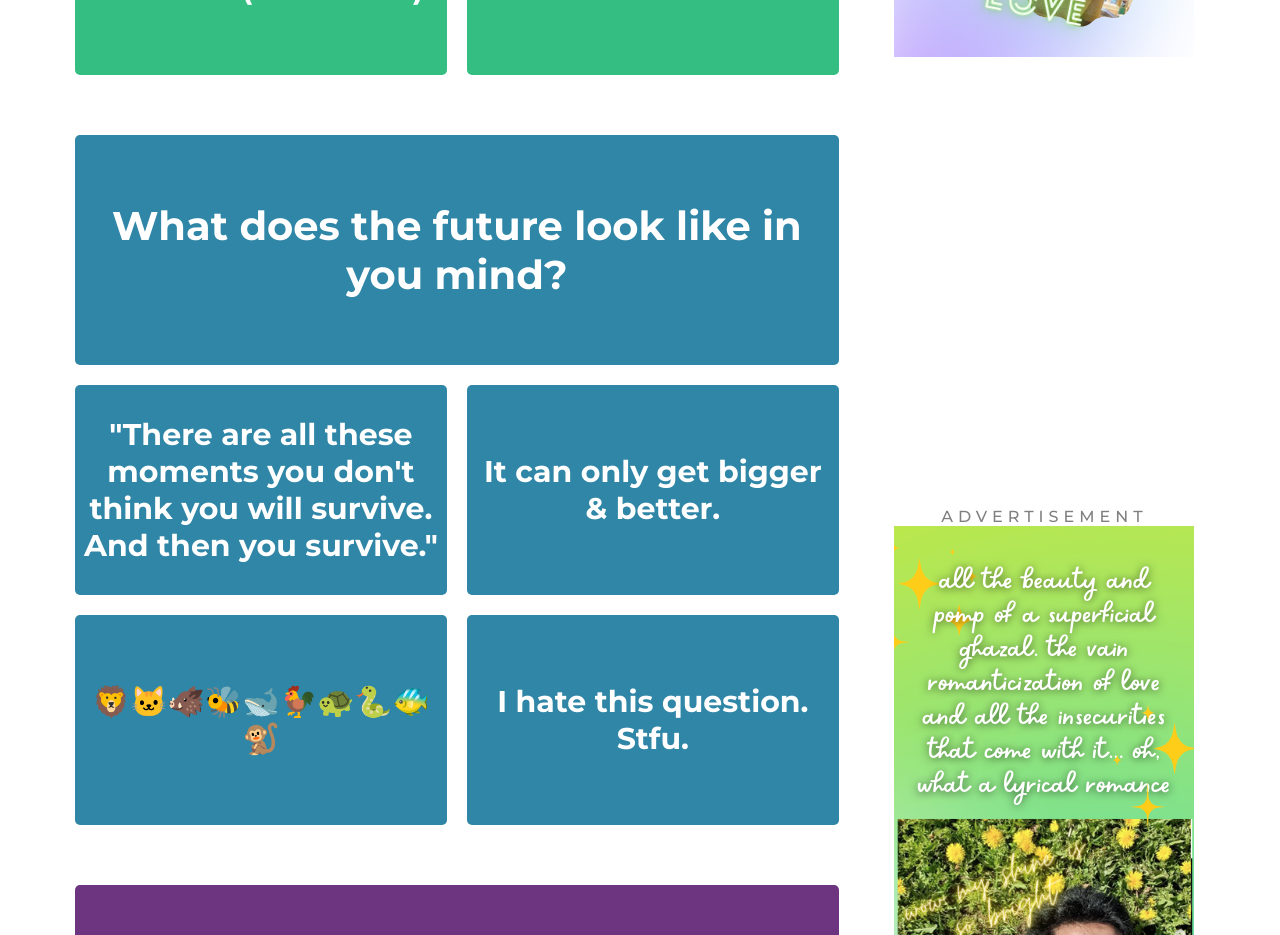
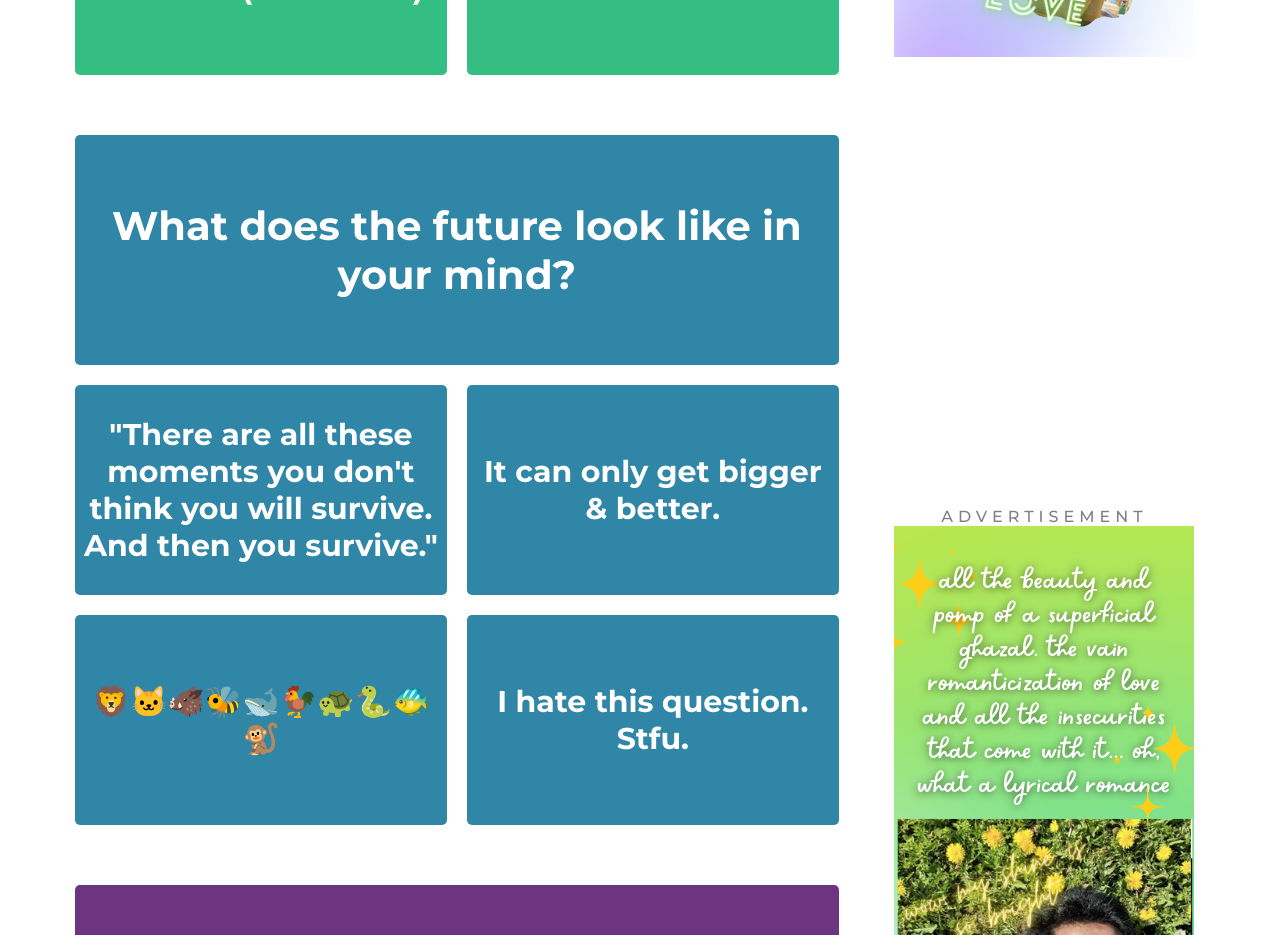
Before and after one commit to adityaisnotaraja/buzzfeed, a React (Create React App) app: page / in a window 1280 px wide. Shown: the part 3240-4175 px from the top of the page. Built offline with nearby package versions, Linux system fonts and the light colour scheme.

Commit message:
minor changes

```diff
--- a/src/QuestionsLog.js
+++ b/src/QuestionsLog.js
@@ -3,7 +3,7 @@ const QuestionsLog = [
     { question: "What do you like to do in your free time?", options: ["Read, weep & repeat", "Cook & clean a.k.a 'self-care'", "Nap, slumber & sleep", "Organise a fun activity!"], results: [1, 3, 2, 0] },
     { question: "It's lunchtime! What are you eating?", options: ["Depends on what I'm reading", "Reheated kichdi & biryani", "Does alcohol count?", "Takeout"], results: [3, 0, 2, 1] },
     { question: "It's Saturday night! What does the playlist look like?!", options: ["Farida Khannun on loop", "Broadway!", "Ben Platt, Adele, All Too Well (10 Min Ver)", "Whatever's playing on Discord"], results: [0, 2, 1, 3] },
-    { question: "What does the future look like in you mind?", options: ["\"There are all these moments you don't think you will survive. And then you survive.\"", "It can only get bigger & better.", "🦁🐱🐗🐝🐋🐓🐢🐍🐠🐒", "I hate this question. Stfu."], results: [0, 3, 2, 1] },
+    { question: "What does the future look like in your mind?", options: ["\"There are all these moments you don't think you will survive. And then you survive.\"", "It can only get bigger & better.", "🦁🐱🐗🐝🐋🐓🐢🐍🐠🐒", "I hate this question. Stfu."], results: [0, 3, 2, 1] },
     { question: "And finally, what do you think of the novel, Memory of Light?", options: ["A lyrical romance", "A superficial ghazal", "A vain romanticisation of love", "It fucking sucks"], results: [2, 2, 2, Math.floor(Math.random() * 4)] }
 ];
 
```
